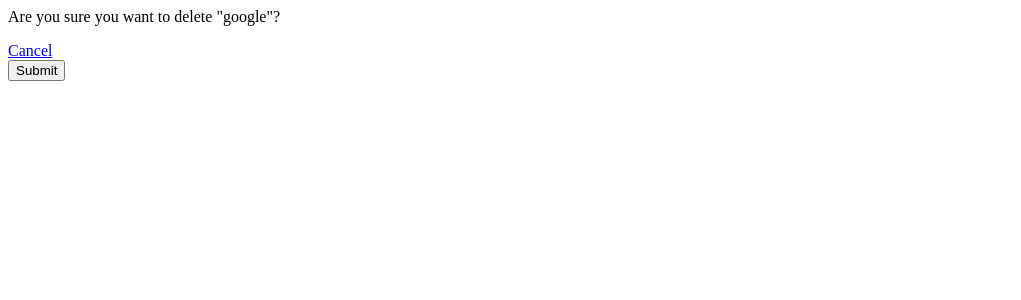
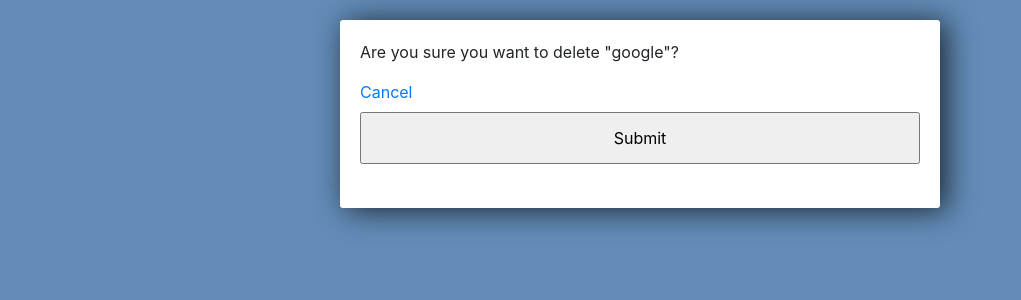
Before and after one commit to ajay-staruss/ToDo, a Django app: page /delete/1/ in a window 1280 px wide. Shown: the top 300 px of the page, without its empty margins (0-1021 px from the left). Run offline with Django 3.2, Linux system fonts and the light colour scheme; data comes from the database, SQL or seed files in the repository; both versions use the stored data as it was after the commit; parts of the project's set-up code (start-up, migrations or seed data) failed here and were passed over; some libraries are stand-ins or nearby versions.

Commit message:
beutify some page

```diff
--- a/task/templates/tasks/delete.html
+++ b/task/templates/tasks/delete.html
@@ -1,3 +1,55 @@
+
+<link rel="stylesheet" href="https://stackpath.bootstrapcdn.com/bootstrap/4.3.1/css/bootstrap.min.css" integrity="sha384-ggOyR0iXCbMQv3Xipma34MD+dH/1fQ784/j6cY/iJTQUOhcWr7x9JvoRxT2MZw1T" crossorigin="anonymous">
+
+<style>
+
+	body{
+		background-color: #638CB8;
+	}
+
+	input{
+		width: 100%;
+		padding: 12px 20px;
+		margin: 8px 0;
+		box-sizing: border-box;
+	}
+
+	input::placeholder {
+	  color: #d3d3d3;
+	}
+
+	.submit{
+		background-color: #6BA3E8;
+	}
+
+	.center-column{
+		width:600px;
+		margin: 20px auto;
+		padding:20px;
+		background-color: #fff;
+		border-radius: 3px;
+		box-shadow: 6px 2px 30px 0px rgba(0,0,0,0.75);
+	}
+
+	.item-row{
+		background-color: #906abd;
+		margin: 10px;
+		padding: 20px;
+		border-radius: 3px;
+		color: #fff;
+		font-size: 16px;
+		box-shadow: 0px -1px 10px -4px rgba(0,0,0,0.75);
+	}
+
+	.btn-danger{
+		background-color: #ffae19;
+		border-color: #e59400;
+	}
+
+</style>
+
+<div class="center-column">
+
 <p>Are you sure you want to delete "{{item}}"?</p>
 
 <a href="{% url 'list' %}" >Cancel</a>
@@ -6,3 +58,5 @@
 	{% csrf_token %}
 	<input type="submit" name="Confirm">
 </form>
+
+<div>
--- a/task/templates/tasks/list.html
+++ b/task/templates/tasks/list.html
@@ -1,4 +1,4 @@
-<h3>Tasks</h3>
+
 <link rel="stylesheet" href="https://stackpath.bootstrapcdn.com/bootstrap/4.3.1/css/bootstrap.min.css" integrity="sha384-ggOyR0iXCbMQv3Xipma34MD+dH/1fQ784/j6cY/iJTQUOhcWr7x9JvoRxT2MZw1T" crossorigin="anonymous">
 
 <style>
```
Also changed, not shown: task/templates/tasks/update_task.html (+53 -1 lines), db.sqlite3, task/migrations/0002_remove_task_author.py (added), task/migrations/0003_task_user.py (added).
